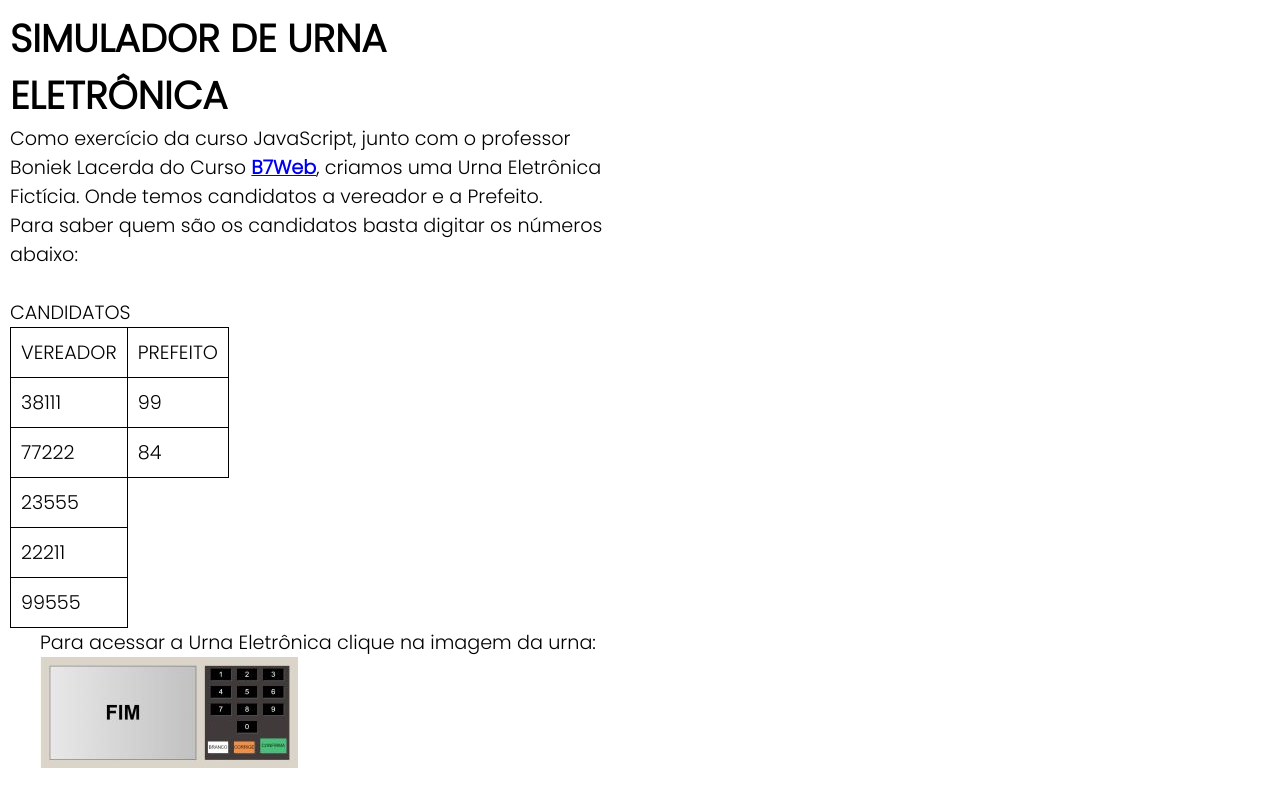
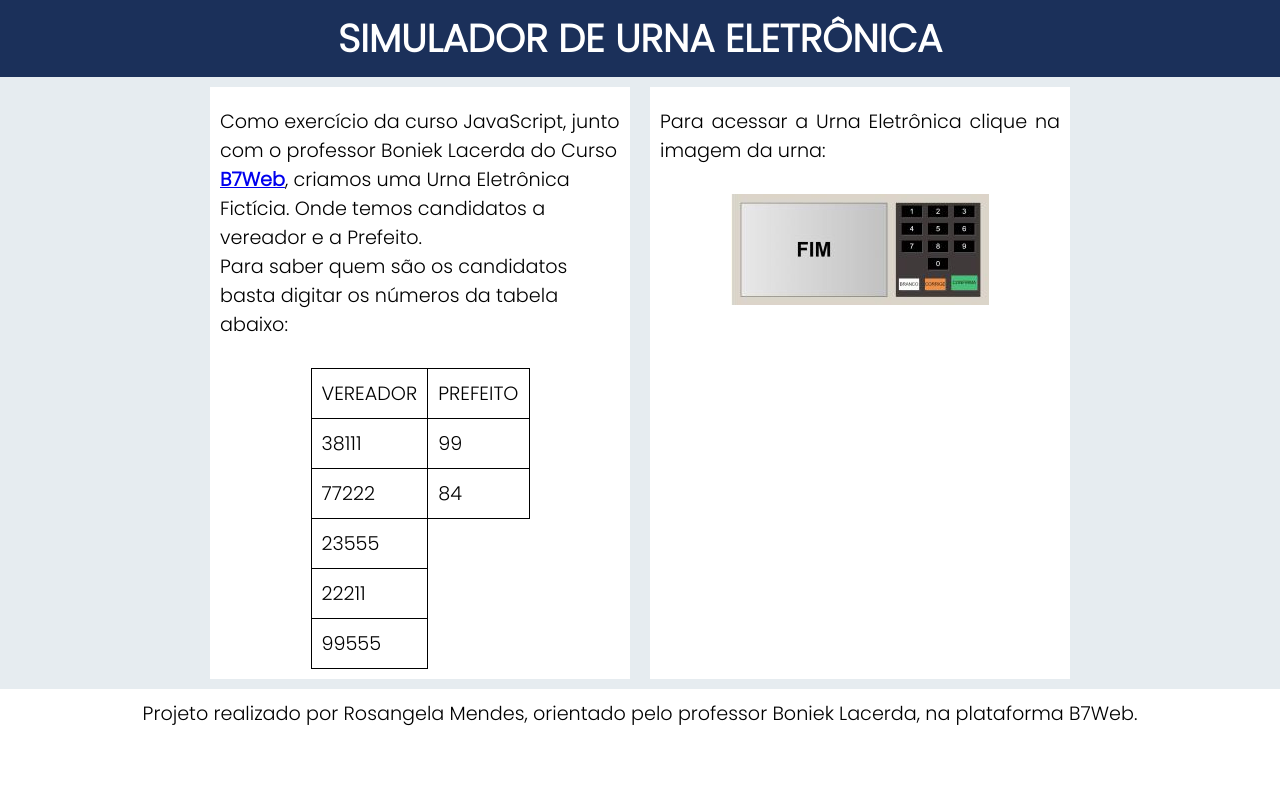
Before and after one commit to Rommendes/PROJETO-URNA-ELETRONICA, a plain HTML site: page PROJETOS URNA/urna.html in a window 1280 px wide. Drawn offline with Linux system fonts and the light colour scheme.

Commit message:
Atualizando

```diff
--- a/PROJETOS URNA/urna.css
+++ b/PROJETOS URNA/urna.css
@@ -7,9 +7,6 @@ margin: 0;
 font-family: 'Poppins', sans-serif;
 }
 body{
-    height: 800px;
-    width: 600px;
-    margin: 10px;
     font-size:  calc(0.8em + 0.5vw);
 }
 @media only screen and (max-width: 480px) {
@@ -20,14 +17,58 @@ body{
     object-position: bottom;
   }
 
-section {
-    width: 100%;
-    height: 20%;
+}
+header{
+flex: 1;
+background-color: #1B305A;
+text-align: center;
+padding: 10px;
+color: #FFFFFF;
+}
+
+.container{
+  background-color: #E6ECF0;
+  flex-direction: row;
+  display: flex;
 
 }
+.div1{
+  flex: 2;
+  background-color: #FFFFFF;
+  margin: 10px;
+  padding: 10px;
+  flex-direction: column;
+  padding-top: 20px;
+
+}
+.div2{
+  flex: 2;
+  background-color: #FFFFFF;
+  margin: 10px;
+  padding: 10px;
+  flex-direction: column;
+  padding-top: 20px;
+
+}
+.div2, img{
+  text-align: center;
+}
+.paragrafo{
+  text-align: justify;
+}
+.di{
+  flex: 1;
+}
+.dv{
+flex: 1;
+
 }
 .tab {
     border-collapse: collapse;
+    margin: 0 auto ;
+}
+caption{
+  text-align: center;
 }
 th, td {
     border: 1px solid;
@@ -36,3 +77,11 @@ th, td {
 aside{
     margin-left: 30px;
 }
+ img{
+  padding-left: auto;
+  padding-top: auto;
+ }
+footer{
+text-align: center;
+padding-top: 10px;
+}
--- a/PROJETOS URNA/urna.html
+++ b/PROJETOS URNA/urna.html
@@ -10,15 +10,18 @@
 <body>
     <header>
     <h1>SIMULADOR DE URNA ELETRÔNICA</h1>
+
     </header>
 
-    <section class="inicio">
-        <p>Como exercício da curso JavaScript, junto com o professor Boniek Lacerda do Curso <a href="https://alunos.b7web.com.br/"><strong>B7Web</strong></a>, criamos uma Urna Eletrônica Fictícia. Onde temos candidatos a vereador e a Prefeito. <br>Para saber quem são os candidatos basta digitar os números abaixo: <br>
+    <div class="container">
+        <div class="di"> </div>
+        <div class="div1">
+         <p>Como exercício da curso JavaScript, junto com o professor Boniek Lacerda do Curso <a href="https://alunos.b7web.com.br/"><strong>B7Web</strong></a>, criamos uma Urna Eletrônica Fictícia. Onde temos candidatos a vereador e a Prefeito. <br>Para saber quem são os candidatos basta digitar os números da tabela abaixo: <br>
         </p>
         <br>
         <div >
-            <thead>
-                <caption>CANDIDATOS</caption>
+            <thead >
+
                     <table class="tab">
                         <tr>
                         <td>  VEREADOR </td>
@@ -47,20 +50,25 @@
             </thead>
 
         </div>
-    </section>
 
-    <aside>
-        Para acessar a Urna Eletrônica clique na imagem da urna: <br>
+        </div>
+
+        <div class="div2">
+
+        <p class="paragrafo">Para acessar a Urna Eletrônica clique na imagem da urna: </p>
+        <br>
+
         <a href="index.html"><img src="imgCandidatos/urna.jpg" alt=""></a>
-    </aside>
+
+        </div>
+        <div class="dv"></div>
+    </div>
 
 
-    </div>
 
-    </main>
 
     <footer>
-
+    <P>Projeto realizado por Rosangela Mendes, orientado pelo professor Boniek Lacerda, na plataforma B7Web.</P>
     </footer>
 </body>
 </html>
```
